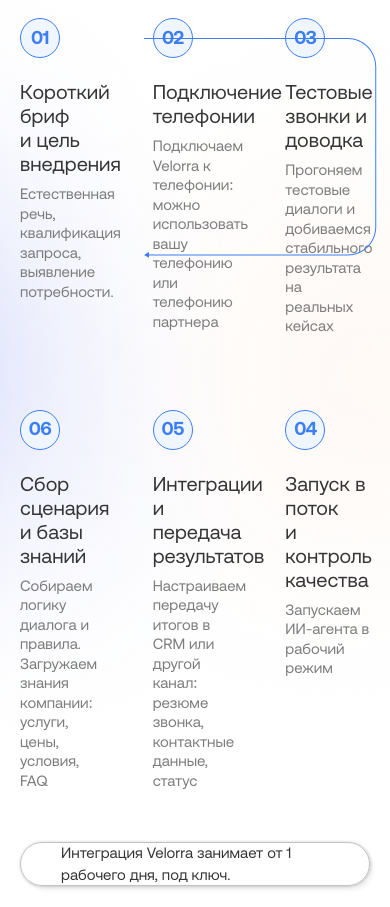
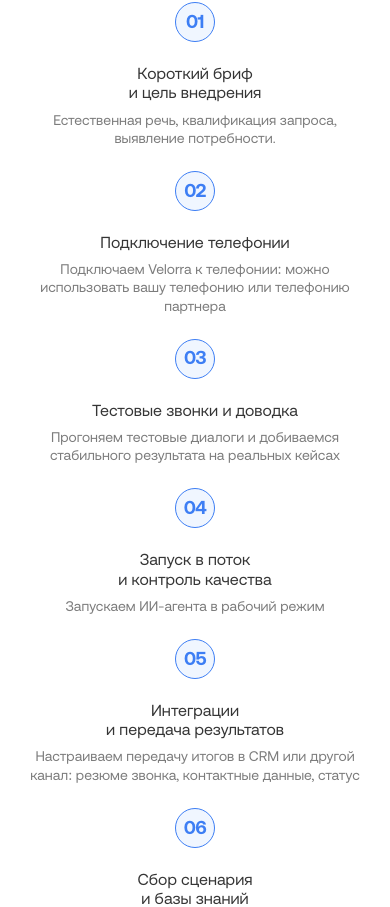
Before and after one commit to GRIZLI-RGB/velorra-landing, a Next.js app: page / in a window 390 px wide. Shown: the part 6062-6969 px from the top of the page. Built offline with nearby package versions, Linux system fonts and the light colour scheme.

Commit message:
Адаптив для LaunchPath

```diff
--- a/components/landing/launch-path.tsx
+++ b/components/landing/launch-path.tsx
@@ -52,13 +52,13 @@ function StepCard({ id, title, description }: Step) {
 	const lines = title.split("\n");
 
 	return (
-		<article className="relative">
-			<div className="h-10 w-10 rounded-[26.46px] border-[0.875px] border-[#3D7EF4] bg-[#F0F6FF] flex items-center justify-center">
+		<article className="relative max-md:text-center">
+			<div className="max-md:mx-auto h-10 w-10 rounded-[26px] border border-[#3D7EF4] bg-[#F0F6FF] flex items-center justify-center">
 				<span className="text-center text-[18.797px] leading-[120%] tracking-[-0.564px] font-bold text-[#3D7EF4]">
 					{id}
 				</span>
 			</div>
-			<h3 className="mt-[22px] text-[20px] leading-[120%]">
+			<h3 className="mt-[22px] text-[20px] leading-[120%] max-[985px]:text-[18px] max-md:text-[16px]">
 				{lines.map((line, index) => (
 					<span key={`${id}-${line}`}>
 						{line}
@@ -66,7 +66,7 @@ function StepCard({ id, title, description }: Step) {
 					</span>
 				))}
 			</h3>
-			<p className="mt-2 text-[15px] leading-[130%] text-[#7C7C7C]">
+			<p className="mt-2 text-[15px] leading-[130%] text-[#7C7C7C] max-md:text-[14px]">
 				{description}
 			</p>
 		</article>
@@ -80,13 +80,13 @@ export default function LaunchPath({ className }: { className?: string }) {
 				src="/images/decor/left-launch-path.png"
 				alt=""
 				aria-hidden="true"
-				className="pointer-events-none absolute top-1/2 left-[calc(50%-50vw)] -translate-y-1/2 select-none"
+				className="pointer-events-none absolute top-1/2 left-[calc(50%-50vw)] -translate-y-1/2 select-none max-[985px]:hidden"
 			/>
 			<img
 				src="/images/decor/right-launch-path.png"
 				alt=""
 				aria-hidden="true"
-				className="pointer-events-none absolute top-1/2 right-[calc(50%-50vw)] -translate-y-1/2 select-none"
+				className="pointer-events-none absolute top-1/2 right-[calc(50%-50vw)] -translate-y-1/2 select-none max-[985px]:hidden"
 			/>
 
 			<div className="default-container relative z-10">
@@ -94,15 +94,15 @@ export default function LaunchPath({ className }: { className?: string }) {
 					Быстрый запуск без боли и технических сложностей
 				</Title>
 
-				<div className="relative mt-10">
-					<div className="absolute left-[70px] right-[280px] top-5 flex justify-between pointer-events-none">
+				<div className="relative mt-10 max-[985px]:mt-8 max-md:mt-6">
+					<div className="absolute left-[50px] right-[296px] top-5 flex justify-between pointer-events-none max-[985px]:hidden">
 						<svg
 							xmlns="http://www.w3.org/2000/svg"
 							width="259"
 							height="6"
 							viewBox="0 0 259 6"
 							fill="none"
-							className="w-[230px]"
+							className="w-[280px]"
 						>
 							<path
 								d="M0.5 2.38672C0.223858 2.38672 0 2.61058 0 2.88672C0 3.16286 0.223858 3.38672 0.5 3.38672V2.88672V2.38672ZM258.25 2.88672L253.25 -3.26633e-05V5.77347L258.25 2.88672ZM0.5 2.88672V3.38672H253.75V2.88672V2.38672H0.5V2.88672Z"
@@ -115,7 +115,7 @@ export default function LaunchPath({ className }: { className?: string }) {
 							height="6"
 							viewBox="0 0 259 6"
 							fill="none"
-							className="w-[230px]"
+							className="w-[280px]"
 						>
 							<path
 								d="M0.5 2.38672C0.223858 2.38672 0 2.61058 0 2.88672C0 3.16286 0.223858 3.38672 0.5 3.38672V2.88672V2.38672ZM258.25 2.88672L253.25 -3.26633e-05V5.77347L258.25 2.88672ZM0.5 2.88672V3.38672H253.75V2.88672V2.38672H0.5V2.88672Z"
@@ -124,16 +124,25 @@ export default function LaunchPath({ className }: { className?: string }) {
 						</svg>
 					</div>
 
-					<div className="grid grid-cols-3 gap-x-12 gap-y-[74px]">
+					<div className="grid grid-cols-3 gap-x-12 gap-y-[74px] max-[985px]:grid-cols-2 max-[985px]:gap-x-8 max-[985px]:gap-y-10 max-md:grid-cols-1 max-md:gap-6 max-md:text-center">
 						{STEPS_TOP.map((step) => (
 							<StepCard key={step.id} {...step} />
 						))}
-						{STEPS_BOTTOM.map((step) => (
-							<StepCard key={step.id} {...step} />
+						{STEPS_BOTTOM.map((step, i) => (
+							<div
+								key={step.id}
+								className={[
+									"max-[985px]:order-6",
+									"max-[985px]:order-5",
+									"max-[985px]:order-4",
+								][i]}
+							>
+								<StepCard {...step} />
+							</div>
 						))}
 					</div>
 
-					<div className="absolute right-[-7px] top-[20px] pointer-events-none">
+					<div className="absolute right-[-7px] top-[20px] pointer-events-none max-[985px]:hidden">
 						<svg
 							xmlns="http://www.w3.org/2000/svg"
 							width="233"
@@ -149,14 +158,14 @@ export default function LaunchPath({ className }: { className?: string }) {
 						</svg>
 					</div>
 
-					<div className="absolute left-[70px] right-[280px] top-[244px] flex justify-between pointer-events-none">
+					<div className="absolute left-[50px] right-[296px] top-[260px] flex justify-between pointer-events-none max-[985px]:hidden">
 						<svg
 							xmlns="http://www.w3.org/2000/svg"
 							width="259"
 							height="6"
 							viewBox="0 0 259 6"
 							fill="none"
-							className="w-[230px]"
+							className="w-[280px]"
 						>
 							<path
 								d="M257.75 3.38672C258.026 3.38672 258.25 3.16286 258.25 2.88672C258.25 2.61058 258.026 2.38672 257.75 2.38672L257.75 2.88672L257.75 3.38672ZM0 2.8867L5 5.77345L5 -5.47595e-05L0 2.8867ZM257.75 2.88672L257.75 2.38672L4.5 2.3867L4.5 2.8867L4.5 3.3867L257.75 3.38672L257.75 2.88672Z"
@@ -169,7 +178,7 @@ export default function LaunchPath({ className }: { className?: string }) {
 							height="6"
 							viewBox="0 0 259 6"
 							fill="none"
-							className="w-[230px]"
+							className="w-[280px]"
 						>
 							<path
 								d="M257.75 3.38672C258.026 3.38672 258.25 3.16286 258.25 2.88672C258.25 2.61058 258.026 2.38672 257.75 2.38672L257.75 2.88672L257.75 3.38672ZM0 2.8867L5 5.77345L5 -5.47595e-05L0 2.8867ZM257.75 2.88672L257.75 2.38672L4.5 2.3867L4.5 2.8867L4.5 3.3867L257.75 3.38672L257.75 2.88672Z"
@@ -179,15 +188,15 @@ export default function LaunchPath({ className }: { className?: string }) {
 					</div>
 				</div>
 
-				<div className="flex-middle mt-[52px]">
+				<div className="flex-middle mt-[52px] max-[985px]:mt-8 max-md:mt-6">
 					<div
-						className="inline-flex items-center justify-center px-10 h-11 rounded-full border border-[#C3C3C3]"
+						className="inline-flex items-center justify-center px-10 h-11 rounded-full border border-[#C3C3C3] max-md:px-6"
 						style={{
 							boxShadow:
 								"0.414px 0.414px 3.313px 0 rgba(0, 0, 0, 0.25), 4.142px 4.97px 3.313px 0 rgba(0, 0, 0, 0.04)",
 						}}
 					>
-						<span className="text-[15px]">
+						<span className="text-[15px] max-md:text-[14px]">
 							Интеграция Velorra занимает от 1 рабочего дня, под
 							ключ.
 						</span>
```
